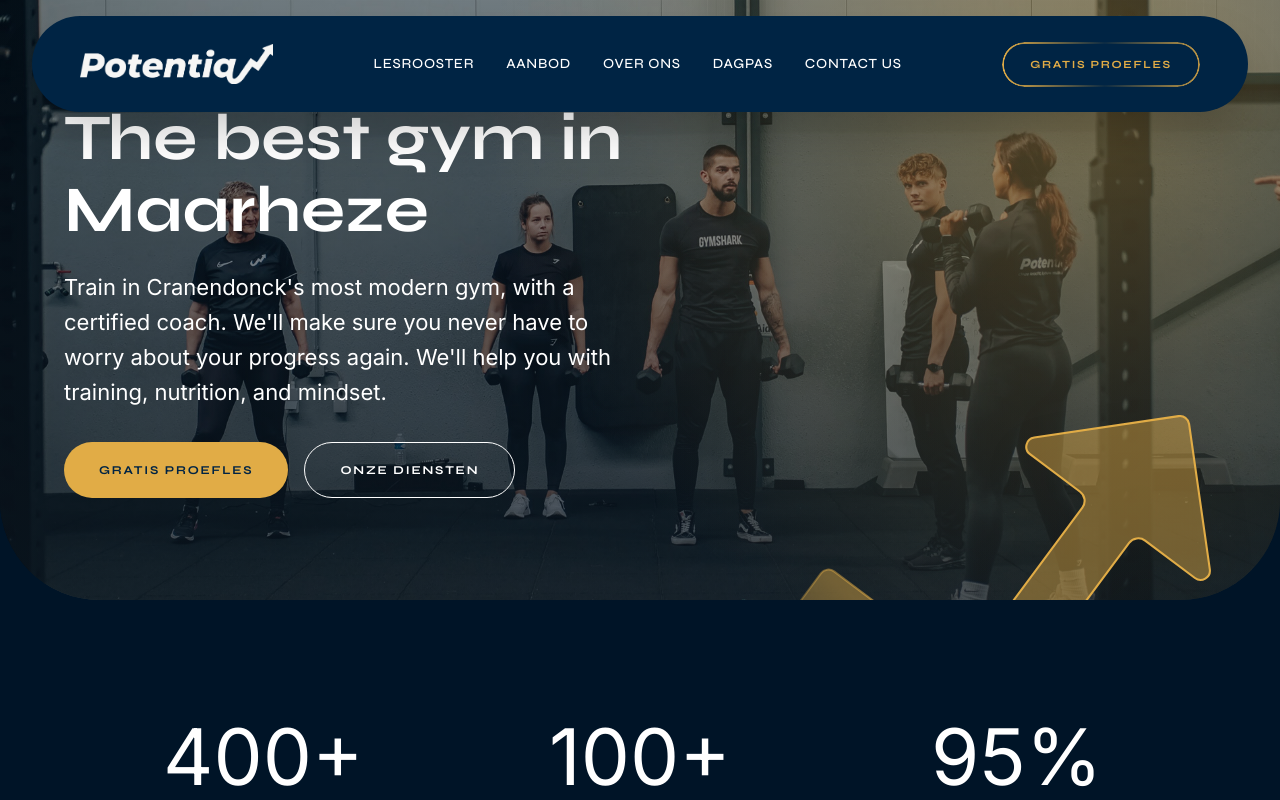
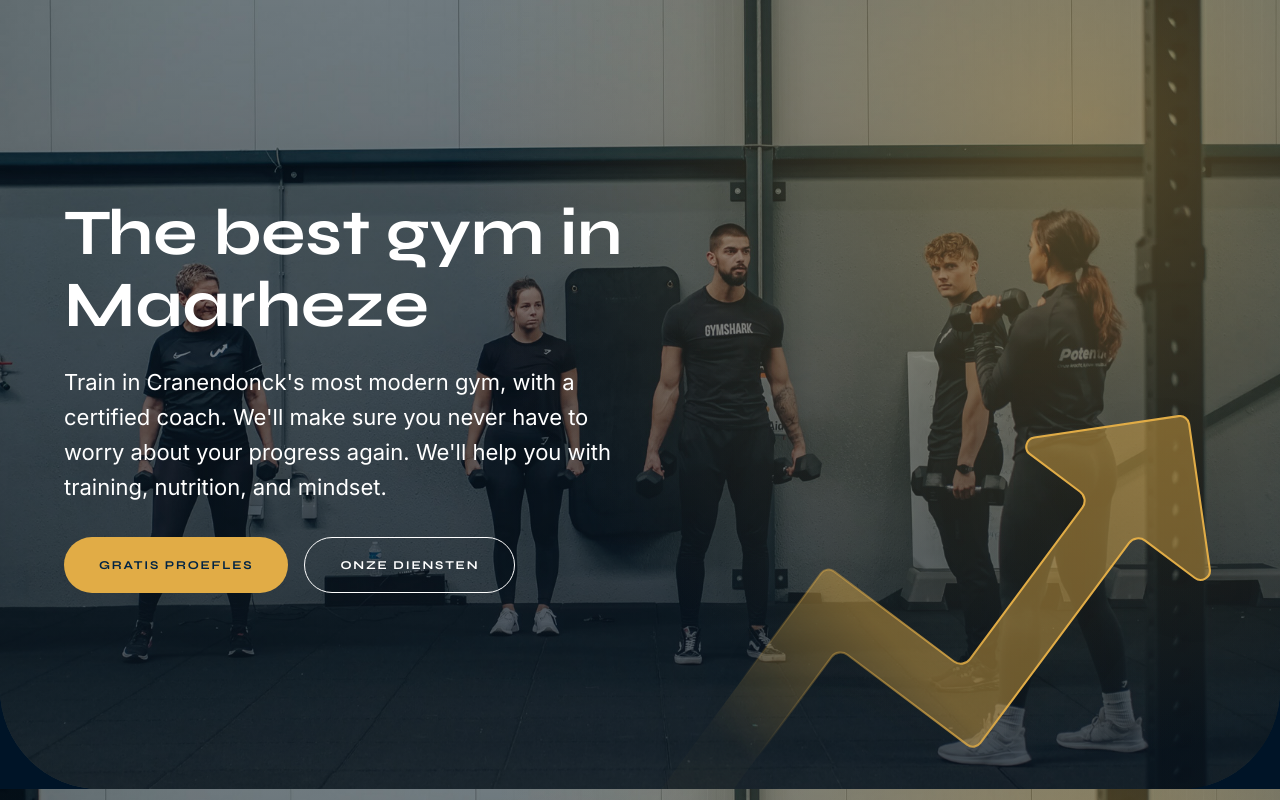
Before and after one commit to Gideon040/potentia-gym, a Next.js app: page / in a window 1280 px wide. Shown: the top 800 px of the page. Built offline with nearby package versions, Linux system fonts and the light colour scheme.

Commit message:
Fix Hero component: remove styled-jsx for Vercel build

```diff
--- a/app/components/Header.tsx
+++ b/app/components/Header.tsx
@@ -1,112 +1,102 @@
-'use client';
+import React from 'react';
+import Image from 'next/image';
+import PrimaryButton from './PrimaryButton';
+import OutlineButton from './OutlineButton';
 
-import React, { useState } from 'react';
-import Link from 'next/link';
-import Image from 'next/image';
-import GradientButton from './GradientButton';
+const Hero = () => {
+  return (
+    <section
+      className="relative w-full overflow-hidden rounded-b-[50px] lg:rounded-b-[100px] h-[600px] lg:h-[789px]"
+    >
+      {/* Background Image with Overlay */}
+      <div className="absolute inset-0 z-0">
+        <Image
+          src="/gym-background.png"
+          alt="Gym background"
+          fill
+          className="object-cover object-center"
+          priority
+        />
 
-const Header = () => {
-  const [mobileMenuOpen, setMobileMenuOpen] = useState(false);
+        {/* Gradient Overlays */}
+        <div
+          className="absolute inset-0"
+          style={{
+            background: `
+              linear-gradient(0deg, rgba(0, 20, 39, 0.4), rgba(0, 20, 39, 0.4)),
+              linear-gradient(180deg, rgba(22, 25, 27, 0) 0%, rgba(22, 25, 27, 0.3) 50%, rgba(22, 25, 27, 0.6) 100%)
+            `
+          }}
+        />
+      </div>
 
-  const navItems = [
-    { label: 'Lesrooster', href: '/lesrooster' },
-    { label: 'Aanbod', href: '/aanbod' },
-    { label: 'Over ons', href: '/over-ons' },
-    { label: 'Dagpas', href: '/dagpas' },
-    { label: 'Contact us', href: '/contact' }
-  ];
+      {/* Golden Glow - Top Right */}
+      <div
+        className="absolute z-[5] pointer-events-none w-full h-full"
+        style={{
+          background: `radial-gradient(circle at 85% 15%, rgba(225, 172, 70, 0.35) 0%, rgba(225, 172, 70, 0.15) 25%, transparent 50%)`,
+        }}
+      />
 
-  return (
-    <header className="fixed top-4 left-0 right-0 z-50 px-4 lg:px-8">
-      <div className="max-w-[1440px] mx-auto">
-        <div className="bg-gym-navy rounded-[60px] shadow-2xl">
-          <nav className="flex items-center justify-between h-20 lg:h-24 px-6 lg:px-12">
+      {/* Content */}
+      <div className="relative z-10 h-full flex items-center">
+        <div className="max-w-[1440px] mx-auto w-full px-6 lg:px-16">
 
-            {/* Logo */}
-            <Link href="/" className="flex items-center">
-              <Image
-                src="/potentia logo wit.png"
-                alt="Potentia"
-                width={180}
-                height={50}
-                className="h-10 w-auto"
-              />
-            </Link>
+          {/* Left Side - Text & Buttons */}
+          <div className="max-w-xl space-y-4 lg:space-y-6 pt-20 lg:pt-0">
+            <h1
+              className="text-white text-4xl sm:text-5xl lg:text-[65px] leading-tight lg:leading-[72px]"
+              style={{
+                fontFamily: 'Syne',
+                fontWeight: 700
+              }}
+            >
+              The best gym in<br />
+              Maarheze
+            </h1>
 
-            {/* Desktop Navigation */}
-            <div className="hidden lg:flex items-center space-x-8">
-              {navItems.map((item) => (
-                <Link
-                  key={item.href}
-                  href={item.href}
-                  className="text-white text-sm font-medium uppercase tracking-wider hover:text-gym-gold transition-colors"
-                  style={{ fontFamily: 'Syne' }}
-                >
-                  {item.label}
-                </Link>
-              ))}
+            <p
+              className="text-white text-base sm:text-lg lg:text-[22px] leading-relaxed lg:leading-[35px]"
+              style={{
+                fontFamily: 'Inter',
+                fontWeight: 400
+              }}
+            >
+              Train in Cranendonck's most modern gym, with a certified coach.
+              We'll make sure you never have to worry about your progress again.
+              We'll help you with training, nutrition, and mindset.
+            </p>
+
+            <div className="flex flex-col sm:flex-row gap-3 lg:gap-4 pt-2">
+              <PrimaryButton variant="solid">
+                Gratis Proefles
+              </PrimaryButton>
+              <OutlineButton variant="white-outline">
+                Onze Diensten
+              </OutlineButton>
             </div>
+          </div>
 
-            {/* CTA Button - Desktop */}
-            <div className="hidden lg:block">
-              <GradientButton href="/gratis-proefles">
-                Gratis Proefles
-              </GradientButton>
-            </div>
-
-            {/* Mobile Menu Button */}
-            <button
-              onClick={() => setMobileMenuOpen(!mobileMenuOpen)}
-              className="lg:hidden text-white p-2"
-              aria-label="Toggle menu"
-            >
-              <svg
-                className="w-6 h-6"
-                fill="none"
-                strokeLinecap="round"
-                strokeLinejoin="round"
-                strokeWidth="2"
-                viewBox="0 0 24 24"
-                stroke="currentColor"
-              >
-                {mobileMenuOpen ? (
-                  <path d="M6 18L18 6M6 6l12 12" />
-                ) : (
-                  <path d="M4 6h16M4 12h16M4 18h16" />
-                )}
-              </svg>
-            </button>
-          </nav>
-
-          {/* Mobile Menu */}
-          {mobileMenuOpen && (
-            <div className="lg:hidden py-6 px-6 border-t border-gym-navy-light">
-              <div className="flex flex-col space-y-4">
-                {navItems.map((item) => (
-                  <Link
-                    key={item.href}
-                    href={item.href}
-                    className="text-white text-sm font-medium uppercase tracking-wider hover:text-gym-gold transition-colors py-2"
-                    style={{ fontFamily: 'Syne' }}
-                    onClick={() => setMobileMenuOpen(false)}
-                  >
-                    {item.label}
-                  </Link>
-                ))}
-
-                {/* Mobile CTA Button */}
-                <div className="pt-4">
-                  <GradientButton href="/gratis-proefles">
-                    Gratis Proefles
-                  </GradientButton>
-                </div>
-              </div>
-            </div>
-          )}
         </div>
       </div>
-    </header>
+
+      {/* Arrow - Right Bottom Corner - Desktop Only */}
+      <div className="absolute z-20 hidden lg:block" style={{
+        width: '608px',
+        height: '374px',
+        top: '415px',
+        right: '50px'
+      }}>
+        <Image
+          src="/arrow-up.svg"
+          alt="Arrow"
+          fill
+          className="object-contain drop-shadow-2xl"
+          priority
+        />
+      </div>
+    </section>
   );
 };
 
-export default Header;
+export default Hero;
```
